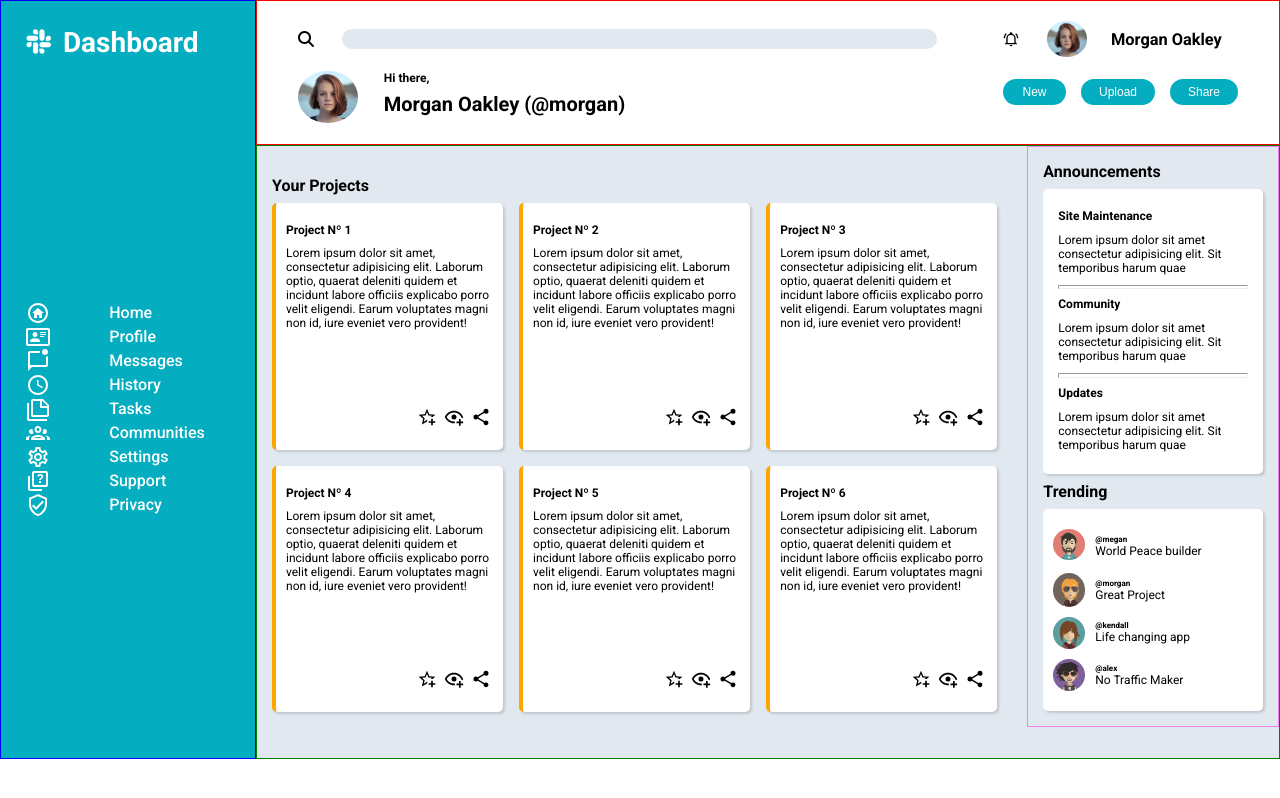
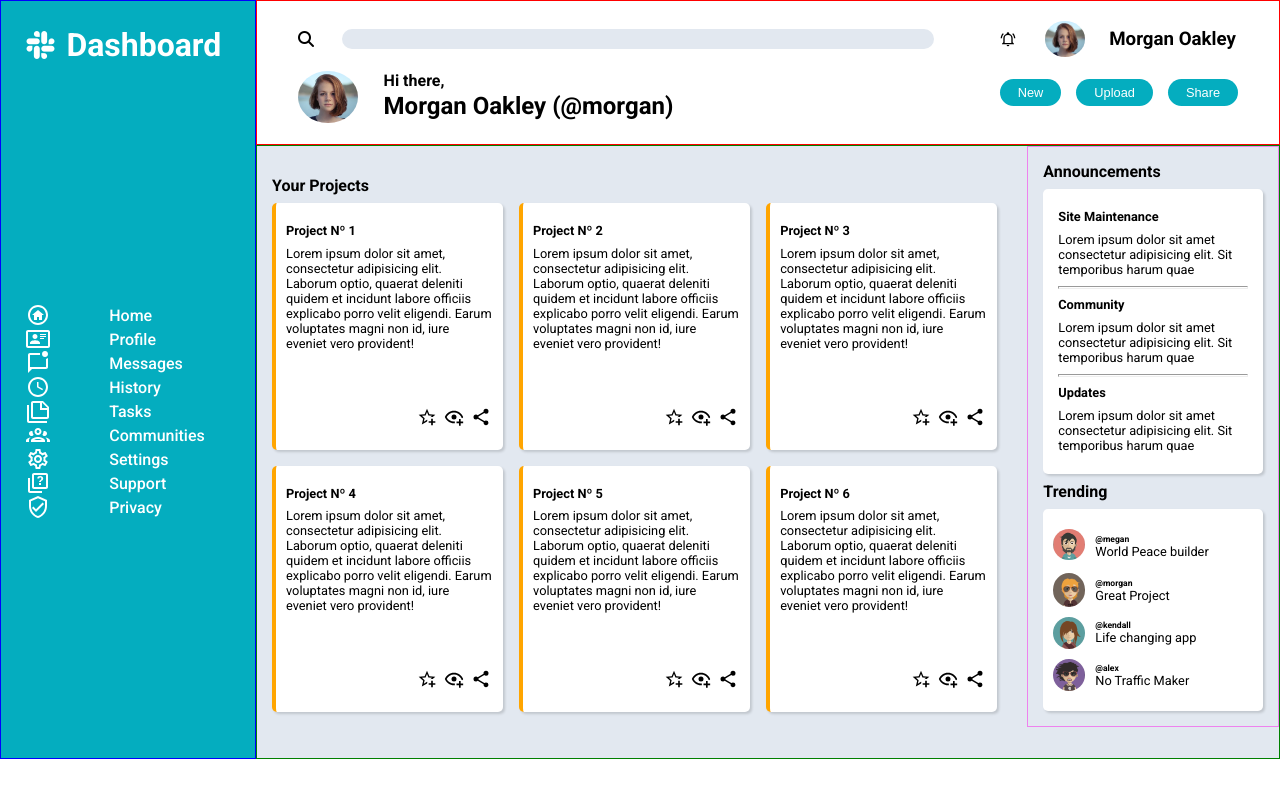
Before and after one commit to LauPerovich/dashboard-project, a plain HTML site: page index.html in a window 1280 px wide. Drawn offline with Linux system fonts and the light colour scheme.

Commit message:
Change font units from px to rem

```diff
--- a/index.html
+++ b/index.html
@@ -11,7 +11,7 @@
     <link href="https://fonts.googleapis.com/css2?family=Roboto:ital,wght@0,100;0,300;0,400;0,500;0,700;0,900;1,100;1,300;1,400;1,500;1,700;1,900&display=swap" rel="stylesheet">
 </head>
 <body>
-    <di class="wrapper">
+    <div class="wrapper">
 
         <header class="header">
                 <div class="search">
--- a/styles.css
+++ b/styles.css
@@ -9,6 +9,7 @@
     grid-template-columns: 1fr 4fr;
     font-family: roboto, system-ui, -apple-system, BlinkMacSystemFont, 'Segoe UI', Roboto, Oxygen, Ubuntu, Cantarell, 'Open Sans', 'Helvetica Neue', sans-serif;
     padding-bottom: 10%;
+    height: 100vh;
 }
 
 .header {
@@ -40,7 +41,7 @@ input{
     display: grid;
     grid-template-columns: 0.7fr 1fr 2fr;
     align-items: center;
-    font-size: 14px;
+    font-size: 1rem;
 }
 
 .profile-pic {
@@ -65,7 +66,7 @@ input{
 .txt-hi {
     grid-column: 2 / -1;
     grid-row: 1 / 2;
-    font-size: 12px;
+    font-size: 1rem;
     font-weight: 600;
     margin-left: 4%;
 }
@@ -73,7 +74,7 @@ input{
 .user-name {
     grid-column: 2 / -1;
     grid-row: 2 / 3;
-    font-size: 20px;
+    font-size: 1.5rem;
     margin-left: 4%;
 }
 
@@ -90,7 +91,7 @@ input{
     padding: 6px 18px;
     border: none;
     border-radius: 18px;
-    font-size: 12px;
+    font-size: 0.8rem;
 }
 .sidebar {
     background-color: #04ADBF;
@@ -110,14 +111,14 @@ input{
     justify-content: start;
     padding-left: 10%;
     padding-top: 10%;
-    font-size: 14px;
+    font-size: 1rem;
     align-items: center;
 }
 
 .navbar ul li a {
     text-decoration: none;
     color: #fff;
-    font-size: 16px;
+    font-size: 1rem;
     font-weight: 450;
 }
 
@@ -168,7 +169,7 @@ ul {
 
 .tit-proj {
     grid-row: 1 / 2;
-    font-size: 16px;
+    font-size: 1rem;
     align-self: end;
 }
 
@@ -177,7 +178,7 @@ ul {
     grid-row: 2 / -1;
     display: grid;
     grid-template-columns: repeat(auto-fit, minmax(200px,1fr));
-    gap: 16px;
+    gap: 1rem;
 
 }
 .card {
@@ -186,7 +187,7 @@ ul {
     background-color: #fff;
     border-radius: 5px;
     border-left: 4px orange solid;
-    font-size: 12px;
+    font-size: 0.8rem;
     box-shadow: rgba(0, 0, 0, 0.15) 1.95px 1.95px 2.6px;
     padding: 20px 10px 20px 10px;
 }
@@ -207,12 +208,12 @@ ul {
 
 .tit-anoun {
     grid-row: 1 / 2;
-    font-size: 16px;
+    font-size: 1rem;
     align-self: end;
 }
 .announcements {
     background-color: #fff;
-    font-size: 12px;
+    font-size: 0.8rem;
     box-shadow: rgba(0, 0, 0, 0.15) 1.95px 1.95px 2.6px;
     padding: 20px 15px 20px 15px;
     border-radius: 5px;
@@ -222,7 +223,7 @@ ul {
 
 .trendings {
     background-color: #fff;
-    font-size: 12px;
+    font-size: 0.8rem;
     box-shadow: rgba(0, 0, 0, 0.15) 1.95px 1.95px 2.6px;
     padding: 20px 10px 20px 10px;
     border-radius: 5px;
@@ -230,7 +231,7 @@ ul {
 }
 
 .tit-trend {
-    font-size: 16px;
+    font-size: 1rem;
     align-self: end;
 }
 
@@ -247,5 +248,5 @@ ul {
 }
 
 h5 {
-    font-size: 12px;
+    font-size: 0.8rem;
 }
```
